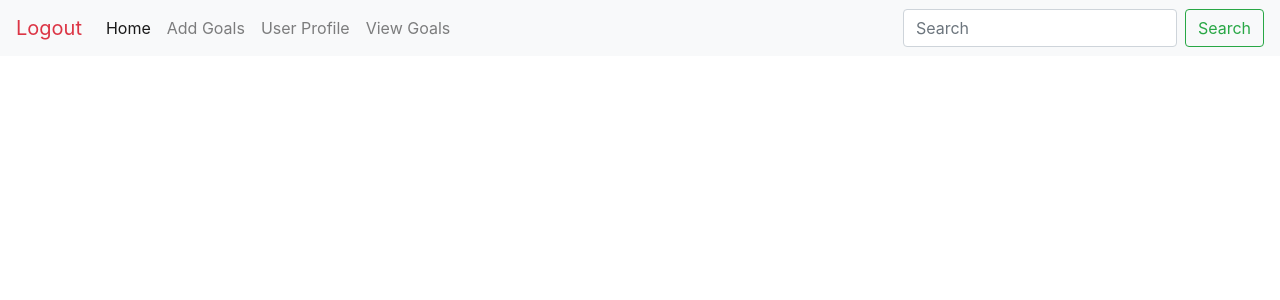
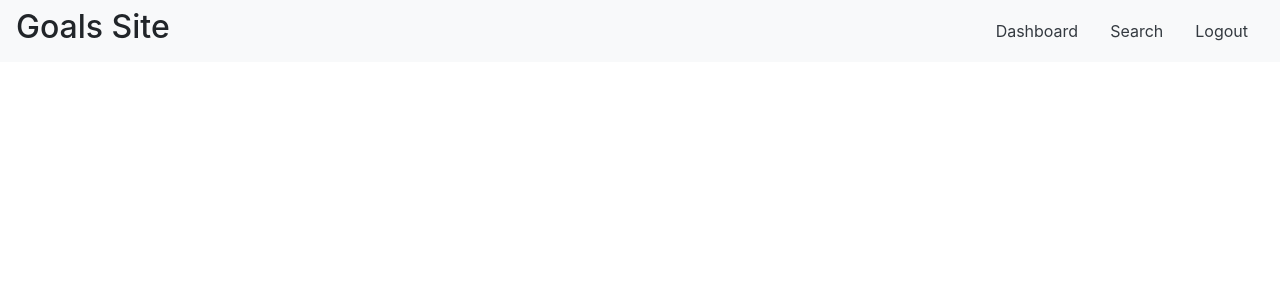
Before and after one commit to skieer-ssv/my_goals, a PHP site: page /nav.php in a window 1280 px wide. Shown: the top 300 px of the page. Run offline with PHP 8.4, Linux system fonts and the light colour scheme.

Commit message:
nav updt page

```diff
--- a/nav.php
+++ b/nav.php
@@ -5,29 +5,24 @@
 <head>
 	<!-- The fixed navbar will overlay your other content, unless you add padding to the bottom of the <body>. Tip: By default, the navbar is 50px high.  -->
 <nav class="navbar navbar-expand-lg fixed-top navbar-light bg-light">
-   <a class="navbar-brand text-danger" href="include/logout.inc.php">Logout</a>
+
    <button class="navbar-toggler" type="button" data-toggle="collapse" data-target="#navbarSupportedContent" aria-controls="navbarSupportedContent" aria-expanded="false" aria-label="Toggle navigation">
    <span class="navbar-toggler-icon"></span>
    </button>
    <div class="collapse navbar-collapse" id="navbarSupportedContent">
-      <ul class="navbar-nav mr-auto">
-         <li class="nav-item active">
-            <a class="nav-link" href="dash.php">Home <span class="sr-only">(current)</span></a>
-         </li>
-         <li class="nav-item">
-            <a class="nav-link" href="add_goal.php">Add Goals</a>
-         </li>
-         <li class="nav-item">
-            <a class="nav-link" href="user_profile.php">User Profile</a>
-         </li>
-		  <li class="nav-item">
-            <a class="nav-link" href=view_goal.php">View Goals</a>
-         </li>
+      <div class="navbar-nav mr-auto">
+		  <h2>Goals Site</h2>
+         </div>
+      <form class="form-inline my-2 my-lg-0">
 
-      </ul>
-      <form class="form-inline my-2 my-lg-0">
-         <input class="form-control mr-sm-2" type="search" placeholder="Search" aria-label="Search">
-         <button class="btn btn-outline-success my-2 my-sm-0" type="submit">Search</button>
+		  <div class="nav-item active">
+            <a class="nav-link text-dark" href="dash.php">Dashboard <span class="sr-only">(current)</span></a>
+         </div>
+
+		  <div class="nav-item">
+            <a class="nav-link text-dark" href="search.php">Search</a>
+         </div >
+		 <a class="nav-link text-dark" href="include/logout.inc.php">Logout</a>
       </form>
    </div>
 </nav>
```
